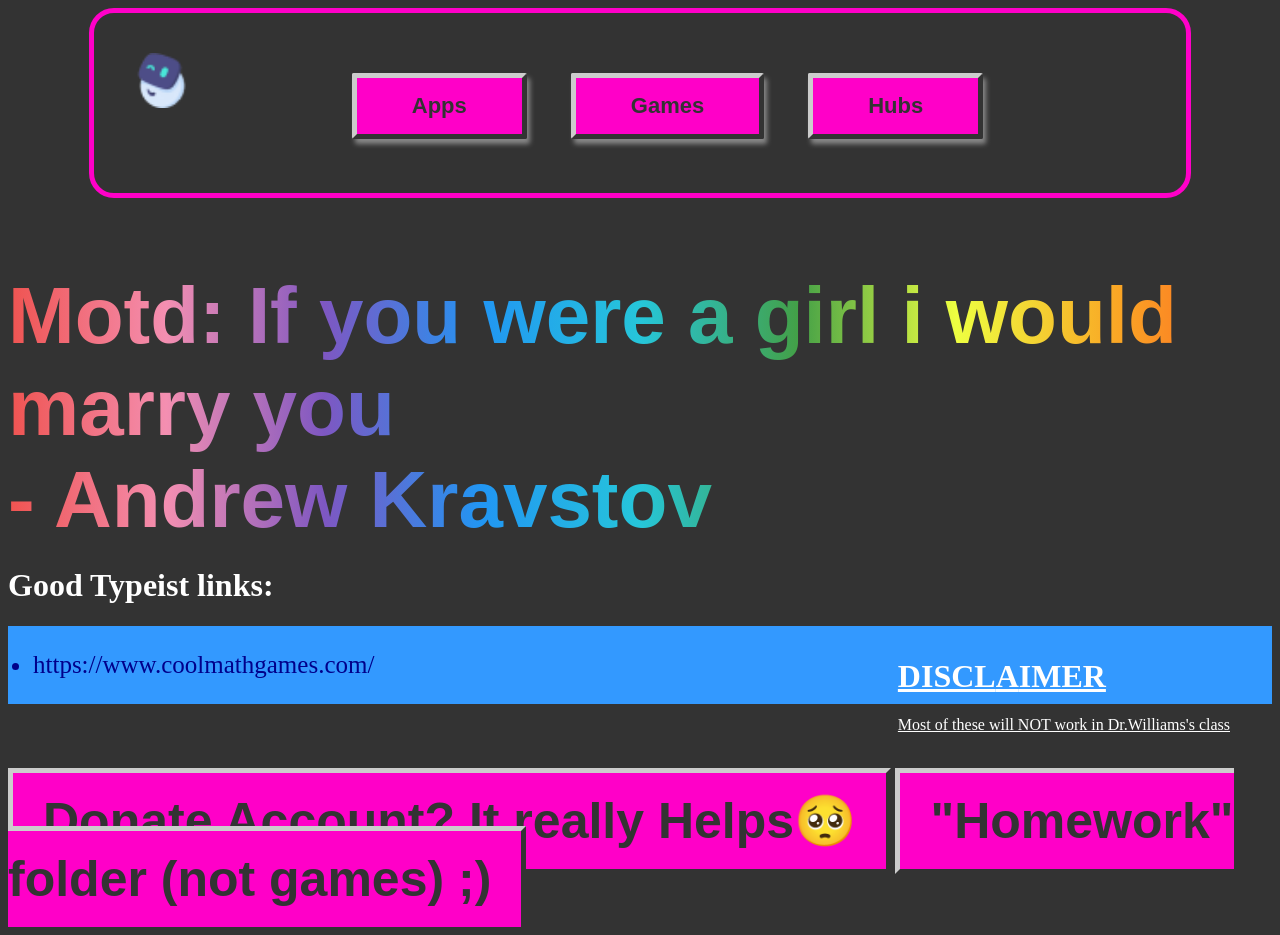
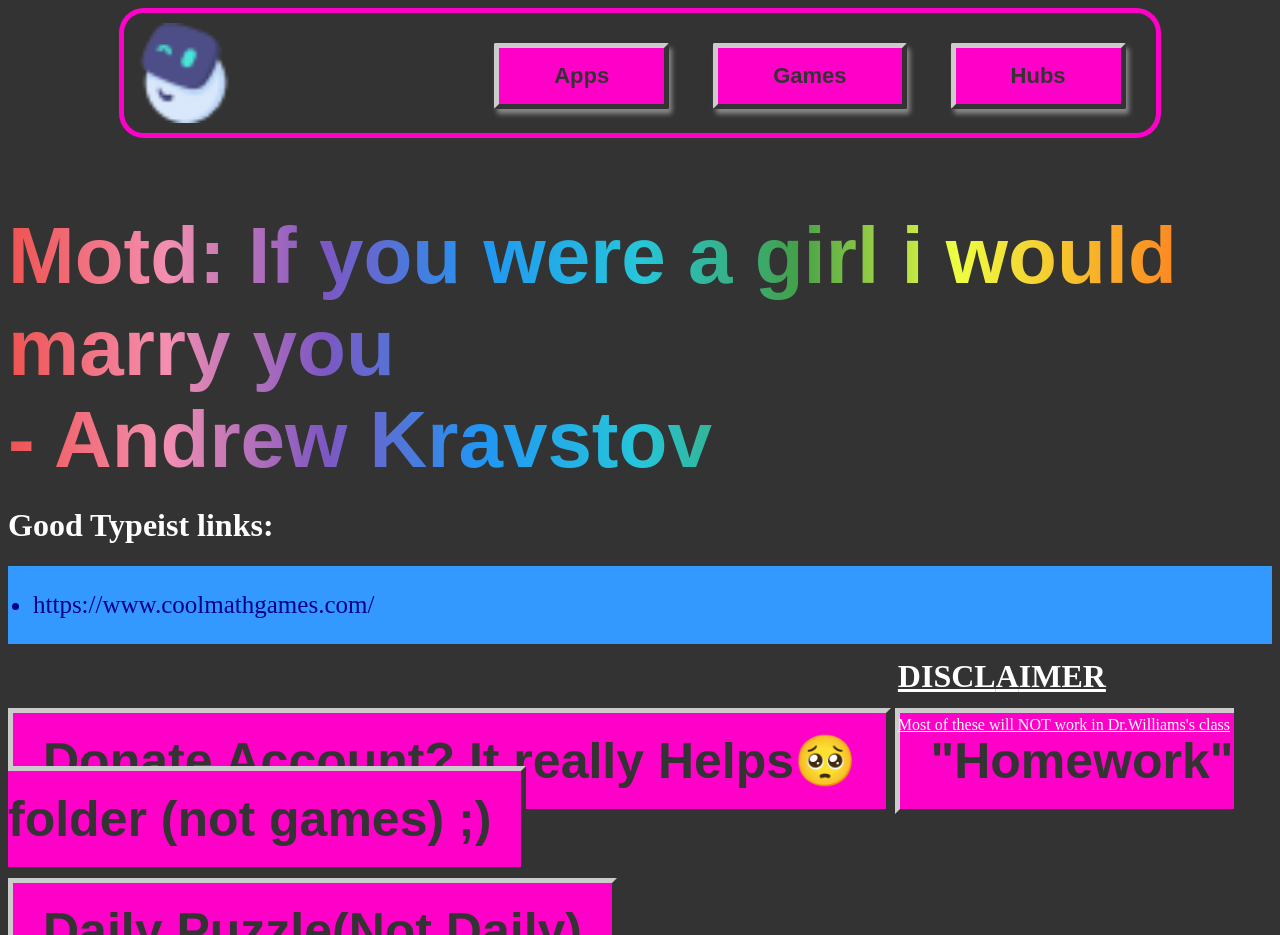
Before and after one commit to gameshubbs/Gameshubbs.github.io, a plain HTML site: page index.html in a window 1280 px wide. Shown: the top 935 px of the page. Drawn offline with Linux system fonts and the light colour scheme.

Commit message:
Update index.html

```diff
--- a/index.html
+++ b/index.html
@@ -16,6 +16,7 @@
 </head>
 <body>
 <style>
+
 
 body {
   background-color: #333333;
@@ -179,10 +180,11 @@ div.fixed {
   margin: auto;
   width: 80%;
   border: 5px solid #ff00c8;
-  padding: 40px;
-  text-align: center;
+  padding: 10px;
   height: 100px;
   vertical-align: top;
+  text-align: right;
+  top: 100;
 }
 
 
@@ -195,7 +197,9 @@ div.fixed {
   color: #333333;
   position: relative;
   display: inline-block;
-  vertical-align: top;
+  bottom: 0;
+  text-align: right;
+
 }
 
 .btn:active {
@@ -206,25 +210,33 @@ div.fixed {
 
 
 .green {
-
+  text-align: right;
   background-color: #ff00c8;
   box-shadow: 3px 5px 5px #888888;
   border-radius: 2px;
   transition: all 0.6s ease;
+  bottom: 0;
 }
 
 .green:hover {
   background-color: #ff008c;
-/*  Making button bigger on hover  */
-  transform: scale(0.1) perspective(10px)
- font-size: 1px;
+  border-radius: 6px;
+  padding: 18px 66px;
+  font-size: 26.4px;
+  text-decoration: none;
+  margin: 24px;
+  color: #333333;
+  position: relative;
+  display: inline-block;
+  bottom: 0;
 }
 
 img {
   float: left;
-  width: 55px;
-  height: 55px;
+  width: 100px;
+  height: 100px;
 }
+
 </style>
 <!-- Google tag (gtag.js) -->
 <script async src="https://www.googletagmanager.com/gtag/js?id=G-DEWMMLDCE0"></script>
```
